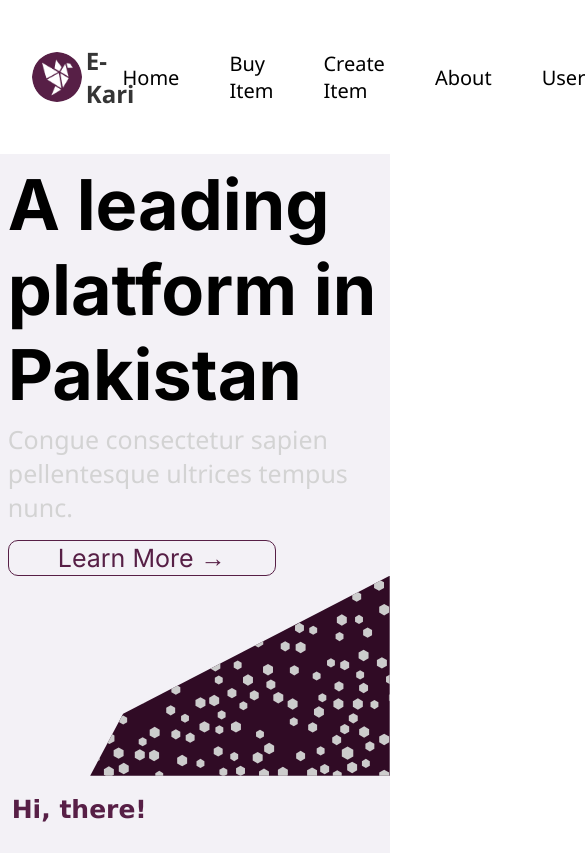
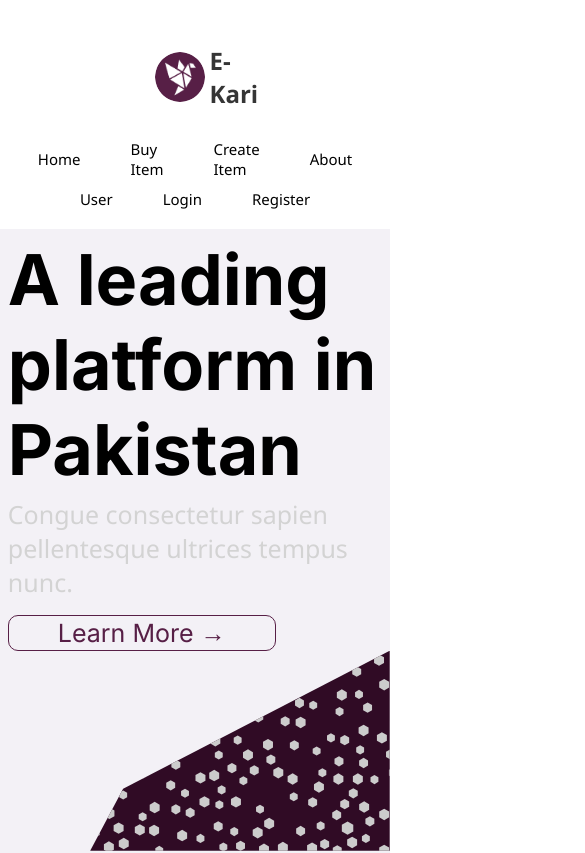
Before and after one commit to ahmadsohailMask01/E-Kari-Marketplace-, a Next.js app: page /about in a window 390 px wide. Shown: the top 853 px of the page, 585 px wide, since content can reach past the window. Built offline with nearby package versions, Linux system fonts and the light colour scheme.

Commit message:
new changes

```diff
--- a/src/app/components/footer.js
+++ b/src/app/components/footer.js
@@ -36,9 +36,9 @@ const Footer = () => {
                 <label htmlFor="mail" className={styles.mail_label}>
                   Send Us Mail
                 </label>
-                <span className={styles.mail_label_font}>
-                  info.company_mail@gmail.com
-                </span>
+                <p className={styles.mail_label_font}>
+                  info.digitalmarketplace.ekari@gmail.com
+                </p>
               </div>
             </div>
             <div className={styles.office_div}>
--- a/src/app/components/header.js
+++ b/src/app/components/header.js
@@ -34,6 +34,33 @@ export default function Header() {
             Register
           </Link>
         </div>
+        <div className={styles.col_500}>
+          <div className={styles.NavBarLinks_500}>
+            <Link className={styles.link_style} href="/">
+              Home
+            </Link>
+            <Link className={styles.link_style} href="/products">
+              Buy Item
+            </Link>
+            <Link className={styles.link_style} href="/addProduct">
+              Create Item
+            </Link>
+            <Link className={styles.link_style} href="/about">
+              About
+            </Link>
+          </div>
+          <div className={styles.NavBarLinks_500}>
+            <Link className={styles.link_style} href="/admin_dashboard">
+              User
+            </Link>
+            <Link className={styles.link_style} href="/login">
+              Login
+            </Link>
+            <Link className={styles.link_style} href="/signup">
+              Register
+            </Link>
+          </div>
+        </div>
       </div>
     </nav>
   );
--- a/styles/footer.module.css
+++ b/styles/footer.module.css
@@ -264,4 +264,12 @@
     align-items: flex-start;
     row-gap: 5px;
   }
+  .mail_label_font {
+    width: 80%;
+    overflow-y: scroll;
+  }
+  .div2 {
+    align-self: flex-start;
+    margin-right: 20%;
+  }
 }
--- a/styles/header.module.css
+++ b/styles/header.module.css
@@ -7,6 +7,7 @@
 }
 .header {
   display: flex;
+  flex-direction: row;
   justify-content: space-between;
   background-color: white;
   padding: 20px 30px;
@@ -38,6 +39,12 @@
   gap: 30px;
   align-items: center;
 }
+.NavBarLinks_500 {
+  display: flex;
+  justify-content: space-between;
+  gap: 30px;
+  align-items: center;
+}
 
 .link_style {
   font-size: 20px;
@@ -52,3 +59,38 @@
   padding: 8px 15px 8px 15px;
   color: white;
 }
+.col_500 {
+  display: flex;
+  flex-direction: column;
+  align-items: center;
+  justify-content: center;
+  row-gap: 10px;
+  display: none;
+}
+@media screen and (max-width: 900px) {
+  .header {
+    flex-direction: column;
+    align-items: center;
+    justify-content: center;
+    row-gap: 5px;
+  }
+}
+@media screen and (max-width: 700px) {
+  .NavBarLinks {
+    gap: 1%;
+  }
+  .link_style {
+    font-size: 20px;
+  }
+}
+@media screen and (max-width: 500px) {
+  .NavBarLinks {
+    display: none;
+  }
+  .col_500 {
+    display: flex;
+  }
+  .link_style {
+    font-size: 15px;
+  }
+}
```
